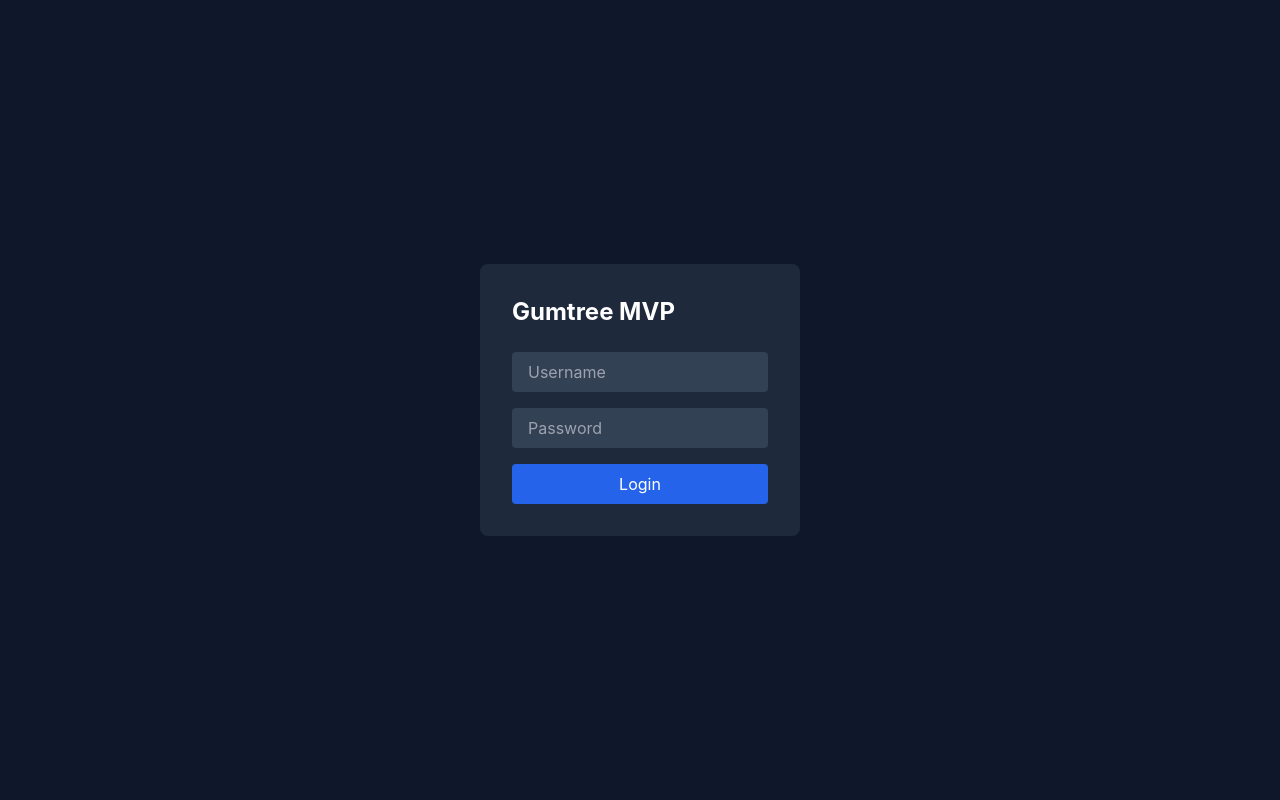
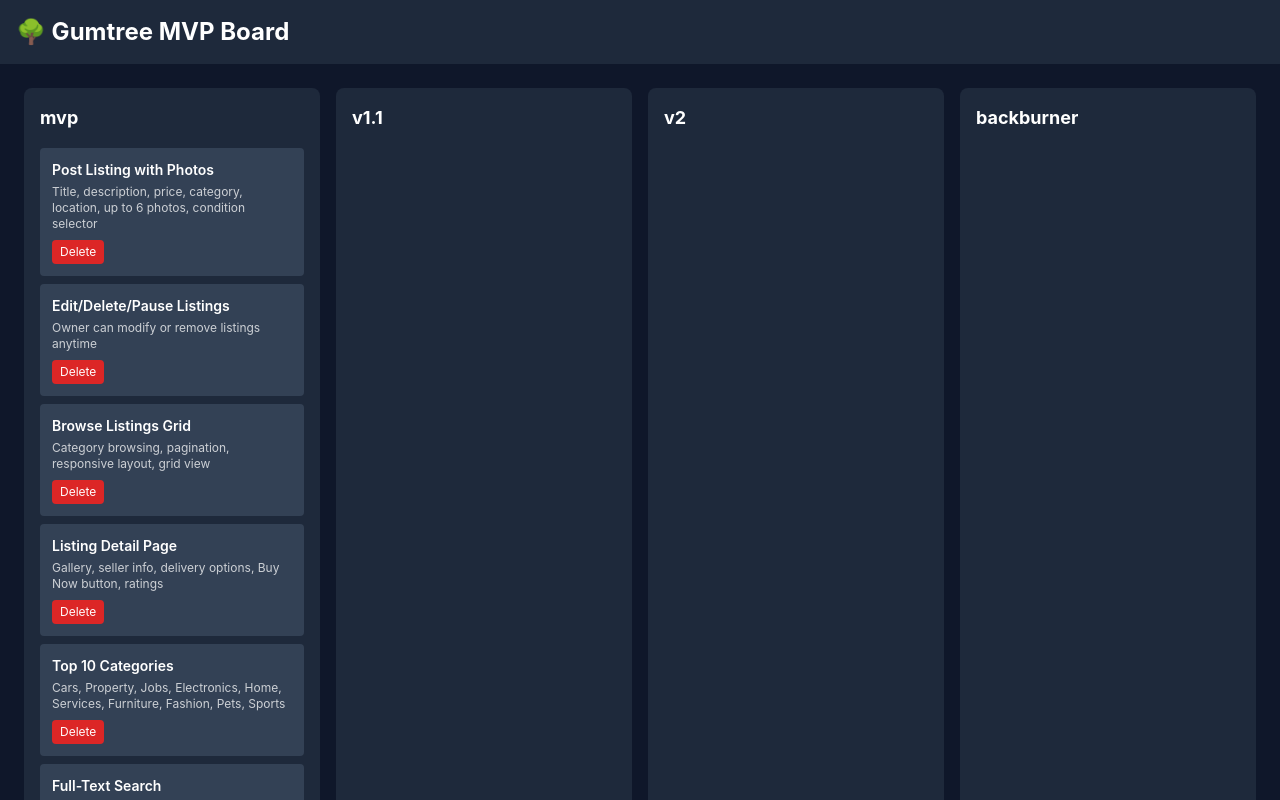
Before and after one commit to ratelb84/gumtree-mvp-lockdown, a Next.js app: page / in a window 1280 px wide. Shown: the top 800 px of the page. Built offline with nearby package versions, Linux system fonts and the light colour scheme.

Commit message:
Minimal working board - no auth, no loops

```diff
--- a/app/page.tsx
+++ b/app/page.tsx
@@ -1,120 +1,70 @@
 'use client'
 
-import { useEffect, useState } from 'react'
+import { useState, useEffect } from 'react'
 
-export default function Home() {
-  const [isLoggedIn, setIsLoggedIn] = useState(false)
-  const [user, setUser] = useState('')
+const FEATURES = [
+  { id: 'mvp-1', title: 'Post Listing with Photos', description: 'Title, description, price, category, location, up to 6 photos, condition selector', column_name: 'mvp' },
+  { id: 'mvp-2', title: 'Edit/Delete/Pause Listings', description: 'Owner can modify or remove listings anytime', column_name: 'mvp' },
+  { id: 'mvp-3', title: 'Browse Listings Grid', description: 'Category browsing, pagination, responsive layout, grid view', column_name: 'mvp' },
+  { id: 'mvp-4', title: 'Listing Detail Page', description: 'Gallery, seller info, delivery options, Buy Now button, ratings', column_name: 'mvp' },
+  { id: 'mvp-5', title: 'Top 10 Categories', description: 'Cars, Property, Jobs, Electronics, Home, Services, Furniture, Fashion, Pets, Sports', column_name: 'mvp' },
+  { id: 'mvp-6', title: 'Full-Text Search', description: 'Search across title + description, instant results', column_name: 'mvp' },
+  { id: 'mvp-7', title: 'Advanced Filters', description: 'Category, location (province/city), price range, condition', column_name: 'mvp' },
+  { id: 'mvp-8', title: 'Sort & Browse', description: 'Sort by newest, price (asc/desc), relevance', column_name: 'mvp' },
+  { id: 'mvp-9', title: 'Favourites & Saved Items', description: 'Heart icon, saved items page, wishlist notifications', column_name: 'mvp' },
+  { id: 'mvp-10', title: 'User Registration & Auth', description: 'Email signup, login, password reset, remember me', column_name: 'mvp' },
+  { id: 'mvp-11', title: 'Seller Profile Management', description: 'Profile creation, business info, bank details for payouts, verification', column_name: 'mvp' },
+  { id: 'mvp-12', title: 'Buyer Account Dashboard', description: 'Order history, saved items, active purchases, account settings', column_name: 'mvp' },
+  { id: 'mvp-13', title: 'Seller Ratings & Reviews', description: 'Star ratings, review text, transaction history visibility', column_name: 'mvp' },
+  { id: 'mvp-14', title: 'Buy Now Checkout', description: 'One-click purchase, delivery selection, payment gateway', column_name: 'mvp' },
+  { id: 'mvp-15', title: 'Payment Integration', description: 'Payfast/Peach integration, card payments in ZAR, split payments API', column_name: 'mvp' },
+  { id: 'mvp-16', title: 'Escrow System', description: 'Secure payment hold until buyer confirms receipt, auto-release timer (7 days)', column_name: 'mvp' },
+  { id: 'mvp-17', title: 'Courier Integration', description: 'Pargo, Paxi, The Courier Guy - automated label generation', column_name: 'mvp' },
+  { id: 'mvp-18', title: 'Delivery Cost Calculator', description: 'Auto-calculate based on weight/size and destination, display at checkout', column_name: 'mvp' },
+  { id: 'mvp-19', title: 'Order Tracking', description: 'Track status: Paid → Shipped → Delivered → Complete, courier links', column_name: 'mvp' },
+  { id: 'mvp-20', title: 'Local Pickup Option', description: 'Allow face-to-face meetups, in-person payment, address sharing', column_name: 'mvp' },
+  { id: 'mvp-21', title: 'Buyer-Seller Messaging', description: 'In-app chat for pre-purchase questions, real-time notifications', column_name: 'mvp' },
+  { id: 'mvp-22', title: 'Message Notifications', description: 'Push/email notifications for new messages, badge counters', column_name: 'mvp' },
+  { id: 'mvp-23', title: 'Seller Wallet', description: 'Track earnings from completed sales, balance display, transaction history', column_name: 'mvp' },
+  { id: 'mvp-24', title: 'EFT Payouts', description: 'Request payout to linked bank account, settlement within 3-5 business days', column_name: 'mvp' },
+  { id: 'mvp-25', title: 'Platform Fee Structure', description: 'Zero seller fees, 3-5% buyer protection fee, optional boost/promotion fees', column_name: 'mvp' },
+  { id: 'mvp-26', title: 'Buyer Protection Policy', description: 'All purchases covered - item not as described = refund', column_name: 'mvp' },
+  { id: 'mvp-27', title: 'Dispute Resolution', description: 'Buyer raises issue → admin reviews → refund or release funds', column_name: 'mvp' },
+  { id: 'mvp-28', title: '"Item Received" Confirmation', description: 'Buyer confirms delivery, triggers seller payout, auto-release timer', column_name: 'mvp' },
+  { id: 'mvp-29', title: '"Make an Offer" Feature', description: 'Buyers can negotiate price, sellers counter-offer, drives engagement', column_name: 'mvp' },
+  { id: 'mvp-30', title: 'Mobile-First Design', description: 'Responsive layout, optimized for mobile (~70% traffic), touch-friendly', column_name: 'mvp' },
+  { id: 'mvp-31', title: 'Tech Stack Setup', description: 'Next.js 15, PostgreSQL, Prisma, Vercel deployment, CI/CD', column_name: 'mvp' },
+  { id: 'mvp-32', title: 'Database Schema', description: 'Users, listings, orders, wallets, messages, disputes, ratings', column_name: 'mvp' },
+  { id: 'mvp-33', title: 'Image Pipeline', description: 'S3/R2 upload, auto-resize, WebP conversion, CDN delivery', column_name: 'mvp' },
+  { id: 'mvp-34', title: 'Admin Dashboard (Basic)', description: 'User management, dispute resolution, fee configuration', column_name: 'mvp' },
+]
 
-  useEffect(() => {
-    // Only run once on mount
-    const saved = localStorage.getItem('mvp_user')
-    if (saved) {
-      setUser(saved)
-      setIsLoggedIn(true)
-    }
-  }, [])
+export default function MVP() {
+  const [features, setFeatures] = useState(FEATURES)
 
-  if (!isLoggedIn) {
-    return <LoginPage onLogin={(username) => {
-      localStorage.setItem('mvp_user', username)
-      setUser(username)
-      setIsLoggedIn(true)
-    }} />
-  }
-
-  return <Board user={user} onLogout={() => {
-    localStorage.removeItem('mvp_user')
-    setIsLoggedIn(false)
-    setUser('')
-  }} />
-}
-
-function LoginPage({ onLogin }: { onLogin: (user: string) => void }) {
-  const [username, setUsername] = useState('')
-  const [password, setPassword] = useState('')
-  const [error, setError] = useState('')
-
-  const handleSubmit = (e: React.FormEvent) => {
-    e.preventDefault()
-    const users = { don: 'Don123!', pedro: 'Pedro123!', betine: 'Betine123!', damian: 'Damian123!' }
-    if (users[username as keyof typeof users] === password) {
-      onLogin(username)
-    } else {
-      setError('Invalid credentials')
-    }
-  }
-
-  return (
-    <div className="min-h-screen bg-slate-900 flex items-center justify-center">
-      <form onSubmit={handleSubmit} className="bg-slate-800 p-8 rounded-lg w-80">
-        <h1 className="text-2xl font-bold text-white mb-6">Gumtree MVP</h1>
-        <input
-          type="text"
-          placeholder="Username"
-          value={username}
-          onChange={(e) => setUsername(e.target.value)}
-          className="w-full mb-4 px-4 py-2 rounded bg-slate-700 text-white"
-        />
-        <input
-          type="password"
-          placeholder="Password"
-          value={password}
-          onChange={(e) => setPassword(e.target.value)}
-          className="w-full mb-4 px-4 py-2 rounded bg-slate-700 text-white"
-        />
-        {error && <p className="text-red-400 mb-4">{error}</p>}
-        <button type="submit" className="w-full bg-blue-600 text-white py-2 rounded">
-          Login
-        </button>
-      </form>
-    </div>
-  )
-}
-
-function Board({ user, onLogout }: { user: string; onLogout: () => void }) {
-  const [features, setFeatures] = useState<any[]>([])
-
-  useEffect(() => {
-    const saved = localStorage.getItem('mvp_features')
-    if (saved) {
-      setFeatures(JSON.parse(saved))
-    } else {
-      setFeatures(DEFAULT_FEATURES)
-      localStorage.setItem('mvp_features', JSON.stringify(DEFAULT_FEATURES))
-    }
-  }, [])
-
-  const saveFeatures = (f: any[]) => {
-    setFeatures(f)
-    localStorage.setItem('mvp_features', JSON.stringify(f))
+  const deleteFeature = (id: string) => {
+    setFeatures(features.filter(f => f.id !== id))
   }
 
   return (
     <div className="min-h-screen bg-slate-900">
-      <header className="bg-slate-800 p-4 flex justify-between items-center">
-        <h1 className="text-2xl font-bold text-white">Gumtree MVP Board</h1>
-        <div className="flex gap-4">
-          <span className="text-white">{user}</span>
-          <button onClick={onLogout} className="bg-red-600 px-4 py-2 rounded text-white">Logout</button>
-        </div>
+      <header className="bg-slate-800 p-4">
+        <h1 className="text-2xl font-bold text-white">🌳 Gumtree MVP Board</h1>
       </header>
 
       <main className="p-6">
         <div className="grid grid-cols-4 gap-4">
           {['mvp', 'v1.1', 'v2', 'backburner'].map(col => (
             <div key={col} className="bg-slate-800 rounded-lg p-4">
-              <h2 className="font-bold text-white mb-4 capitalize">{col}</h2>
+              <h2 className="font-bold text-white mb-4 text-lg">{col}</h2>
               <div className="space-y-2">
-                {features
-                  .filter(f => f.column_name === col)
-                  .map(f => (
+                {features.filter(f => f.column_name === col).map(f => (
                   <div key={f.id} className="bg-slate-700 p-3 rounded text-white text-sm">
                     <p className="font-semibold">{f.title}</p>
                     <p className="text-xs opacity-75 mt-1">{f.description}</p>
                     <button
-                        onClick={() => saveFeatures(features.filter(x => x.id !== f.id))}
-                        className="mt-2 text-xs bg-red-600 px-2 py-1 rounded"
+                      onClick={() => deleteFeature(f.id)}
+                      className="mt-2 text-xs bg-red-600 hover:bg-red-700 px-2 py-1 rounded"
                     >
                       Delete
                     </button>
@@ -128,41 +78,3 @@
     </div>
   )
 }
-
-const DEFAULT_FEATURES = [
-  { id: 'mvp-1', title: 'Post Listing with Photos', description: 'Title, description, price, category, location, up to 6 photos, condition selector', category: 'listings', person: 'don', column_name: 'mvp', timestamp: Date.now() },
-  { id: 'mvp-2', title: 'Edit/Delete/Pause Listings', description: 'Owner can modify or remove listings anytime', category: 'listings', person: 'don', column_name: 'mvp', timestamp: Date.now() },
-  { id: 'mvp-3', title: 'Browse Listings Grid', description: 'Category browsing, pagination, responsive layout, grid view', category: 'listings', person: 'don', column_name: 'mvp', timestamp: Date.now() },
-  { id: 'mvp-4', title: 'Listing Detail Page', description: 'Gallery, seller info, delivery options, Buy Now button, ratings', category: 'listings', person: 'don', column_name: 'mvp', timestamp: Date.now() },
-  { id: 'mvp-5', title: 'Top 10 Categories', description: 'Cars, Property, Jobs, Electronics, Home, Services, Furniture, Fashion, Pets, Sports', category: 'listings', person: 'don', column_name: 'mvp', timestamp: Date.now() },
-  { id: 'mvp-6', title: 'Full-Text Search', description: 'Search across title + description, instant results', category: 'search', person: 'don', column_name: 'mvp', timestamp: Date.now() },
-  { id: 'mvp-7', title: 'Advanced Filters', description: 'Category, location (province/city), price range, condition', category: 'search', person: 'don', column_name: 'mvp', timestamp: Date.now() },
-  { id: 'mvp-8', title: 'Sort & Browse', description: 'Sort by newest, price (asc/desc), relevance', category: 'search', person: 'don', column_name: 'mvp', timestamp: Date.now() },
-  { id: 'mvp-9', title: 'Favourites & Saved Items', description: 'Heart icon, saved items page, wishlist notifications', category: 'search', person: 'don', column_name: 'mvp', timestamp: Date.now() },
-  { id: 'mvp-10', title: 'User Registration & Auth', description: 'Email signup, login, password reset, remember me', category: 'auth', person: 'don', column_name: 'mvp', timestamp: Date.now() },
-  { id: 'mvp-11', title: 'Seller Profile Management', description: 'Profile creation, business info, bank details for payouts, verification', category: 'auth', person: 'don', column_name: 'mvp', timestamp: Date.now() },
-  { id: 'mvp-12', title: 'Buyer Account Dashboard', description: 'Order history, saved items, active purchases, account settings', category: 'auth', person: 'don', column_name: 'mvp', timestamp: Date.now() },
-  { id: 'mvp-13', title: 'Seller Ratings & Reviews', description: 'Star ratings, review text, transaction history visibility', category: 'auth', person: 'don', column_name: 'mvp', timestamp: Date.now() },
-  { id: 'mvp-14', title: 'Buy Now Checkout', description: 'One-click purchase, delivery selection, payment gateway', category: 'checkout', person: 'don', column_name: 'mvp', timestamp: Date.now() },
-  { id: 'mvp-15', title: 'Payment Integration', description: 'Payfast/Peach integration, card payments in ZAR, split payments API', category: 'checkout', person: 'don', column_name: 'mvp', timestamp: Date.now() },
-  { id: 'mvp-16', title: 'Escrow System', description: 'Secure payment hold until buyer confirms receipt, auto-release timer (7 days)', category: 'checkout', person: 'don', column_name: 'mvp', timestamp: Date.now() },
-  { id: 'mvp-17', title: 'Courier Integration', description: 'Pargo, Paxi, The Courier Guy - automated label generation', category: 'delivery', person: 'don', column_name: 'mvp', timestamp: Date.now() },
-  { id: 'mvp-18', title: 'Delivery Cost Calculator', description: 'Auto-calculate based on weight/size and destination, display at checkout', category: 'delivery', person: 'don', column_name: 'mvp', timestamp: Date.now() },
-  { id: 'mvp-19', title: 'Order Tracking', description: 'Track status: Paid → Shipped → Delivered → Complete, courier links', category: 'delivery', person: 'don', column_name: 'mvp', timestamp: Date.now() },
-  { id: 'mvp-20', title: 'Local Pickup Option', description: 'Allow face-to-face meetups, in-person payment, address sharing', category: 'delivery', person: 'don', column_name: 'mvp', timestamp: Date.now() },
-  { id: 'mvp-21', title: 'Buyer-Seller Messaging', description: 'In-app chat for pre-purchase questions, real-time notifications', category: 'messaging', person: 'don', column_name: 'mvp', timestamp: Date.now() },
-  { id: 'mvp-22', title: 'Message Notifications', description: 'Push/email notifications for new messages, badge counters', category: 'messaging', person: 'don', column_name: 'mvp', timestamp: Date.now() },
-  { id: 'mvp-23', title: 'Seller Wallet', description: 'Track earnings from completed sales, balance display, transaction history', category: 'seller-tools', person: 'don', column_name: 'mvp', timestamp: Date.now() },
-  { id: 'mvp-24', title: 'EFT Payouts', description: 'Request payout to linked bank account, settlement within 3-5 business days', category: 'seller-tools', person: 'don', column_name: 'mvp', timestamp: Date.now() },
-  { id: 'mvp-25', title: 'Platform Fee Structure', description: 'Zero seller fees, 3-5% buyer protection fee, optional boost/promotion fees', category: 'seller-tools', person: 'don', column_name: 'mvp', timestamp: Date.now() },
-  { id: 'mvp-26', title: 'Buyer Protection Policy', description: 'All purchases covered - item not as described = refund', category: 'buyer-protection', person: 'don', column_name: 'mvp', timestamp: Date.now() },
-  { id: 'mvp-27', title: 'Dispute Resolution', description: 'Buyer raises issue → admin reviews → refund or release funds', category: 'buyer-protection', person: 'don', column_name: 'mvp', timestamp: Date.now() },
-  { id: 'mvp-28', title: '"Item Received" Confirmation', description: 'Buyer confirms delivery, triggers seller payout, auto-release timer', category: 'buyer-protection', person: 'don', column_name: 'mvp', timestamp: Date.now() },
-  { id: 'mvp-29', title: '"Make an Offer" Feature', description: 'Buyers can negotiate price, sellers counter-offer, drives engagement', category: 'other', person: 'don', column_name: 'mvp', timestamp: Date.now() },
-  { id: 'mvp-30', title: 'Mobile-First Design', description: 'Responsive layout, optimized for mobile (~70% traffic), touch-friendly', category: 'infrastructure', person: 'don', column_name: 'mvp', timestamp: Date.now() },
-  { id: 'mvp-31', title: 'Tech Stack Setup', description: 'Next.js 15, PostgreSQL, Prisma, Vercel deployment, CI/CD', category: 'infrastructure', person: 'don', column_name: 'mvp', timestamp: Date.now() },
-  { id: 'mvp-32', title: 'Database Schema', description: 'Users, listings, orders, wallets, messages, disputes, ratings', category: 'infrastructure', person: 'don', column_name: 'mvp', timestamp: Date.now() },
-  { id: 'mvp-33', title: 'Image Pipeline', description: 'S3/R2 upload, auto-resize, WebP conversion, CDN delivery', category: 'infrastructure', person: 'don', column_name: 'mvp', timestamp: Date.now() },
-  { id: 'mvp-34', title: 'Admin Dashboard (Basic)', description: 'User management, dispute resolution, fee configuration', category: 'infrastructure', person: 'don', column_name: 'mvp', timestamp: Date.now() },
-]
-// Cache bust: 1772610781
```
Lines whose indentation alone changed are shown as unchanged.
